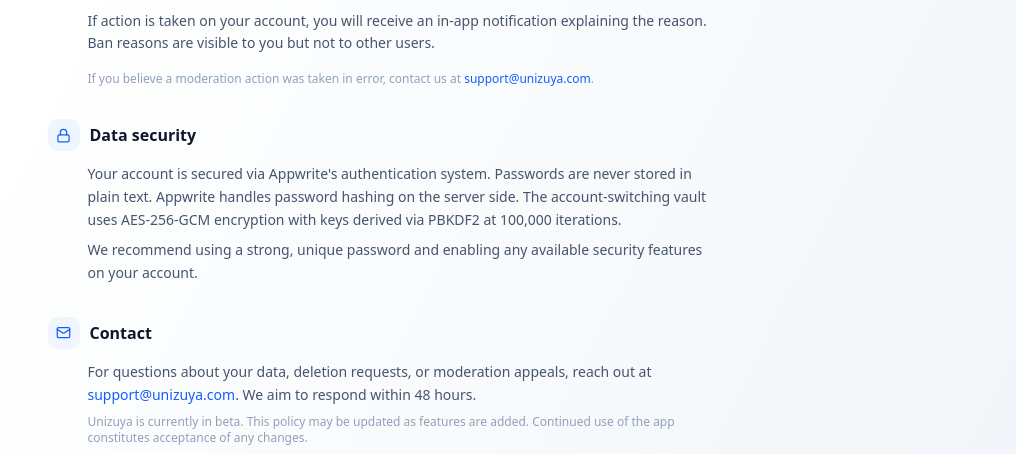
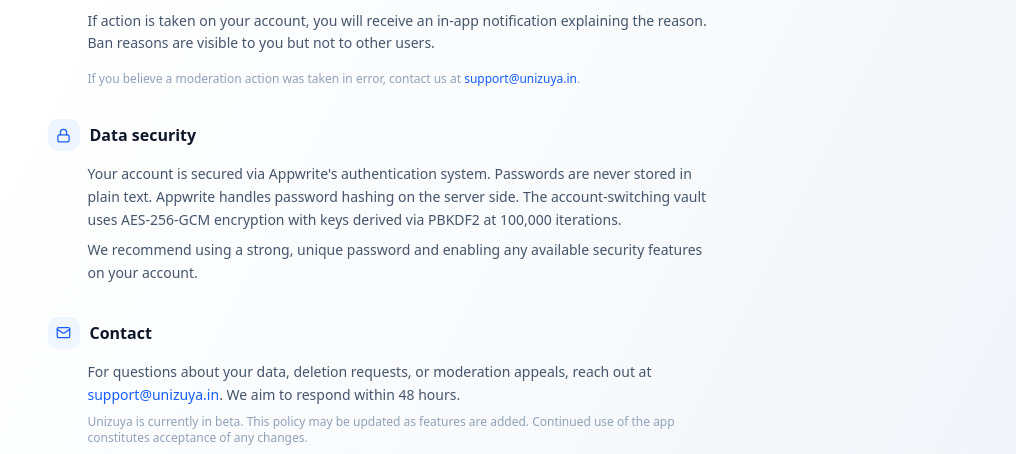
Before and after one commit to Harsh-Tayal007/Yorozuya-Campus, a React (Vite) app: page /privacy in a window 1280 px wide. Shown: the part 1995-2449 px from the top of the page, without its empty margins (249-1280 px from the left). Built offline with nearby package versions, Linux system fonts and the light colour scheme; no server answers.

Commit message:
Fix: Changed support mail to .in from .com across pages

```diff
--- a/src/components/forum/BannedBanner.jsx
+++ b/src/components/forum/BannedBanner.jsx
@@ -32,8 +32,8 @@ export default function BannedBanner() {
         )}
         <p className="text-slate-500 mt-1 text-xs">
           You can read content but cannot post or reply. Contact{" "}
-          <a href="mailto:support@unizuya.com" className="text-blue-400 hover:underline">
-            support@unizuya.com
+          <a href="mailto:support@unizuya.in" className="text-blue-400 hover:underline">
+            support@unizuya.in
           </a>{" "}
           to appeal.
         </p>
--- a/src/pages/auth/PrivacyPolicy.jsx
+++ b/src/pages/auth/PrivacyPolicy.jsx
@@ -186,9 +186,9 @@ const PrivacyPolicy = () => {
 
               <p className="text-xs text-slate-400 dark:text-slate-500">
                 If you believe a moderation action was taken in error, contact us at{" "}
-                <a href="mailto:support@unizuya.com"
+                <a href="mailto:support@unizuya.in"
                   className="text-blue-600 dark:text-blue-400 hover:underline font-medium">
-                  support@unizuya.com
+                  support@unizuya.in
                 </a>
                 .
               </p>
@@ -213,9 +213,9 @@ const PrivacyPolicy = () => {
             <p>
               For questions about your data, deletion requests, or moderation appeals,
               reach out at{" "}
-              <a href="mailto:support@unizuya.com"
+              <a href="mailto:support@unizuya.in"
                 className="text-blue-600 dark:text-blue-400 hover:underline font-medium">
-                support@unizuya.com
+                support@unizuya.in
               </a>
               . We aim to respond within 48 hours.
             </p>
--- a/src/pages/dashboard/NotificationsPage.jsx
+++ b/src/pages/dashboard/NotificationsPage.jsx
@@ -148,8 +148,8 @@ export default function NotificationsPage() {
                                 {notif.type === "ban" && (
                                     <div className="mx-4 mb-4 rounded-lg bg-red-500/10 border border-red-500/20 px-3 py-2 text-xs text-red-600 dark:text-red-300">
                                         You cannot post or reply while banned. Contact{" "}
-                                        <a href="mailto:support@unizuya.com" className="underline" onClick={e => e.stopPropagation()}>
-                                            support@unizuya.com
+                                        <a href="mailto:support@unizuya.in" className="underline" onClick={e => e.stopPropagation()}>
+                                            support@unizuya.in
                                         </a>{" "}
                                         to appeal.
                                     </div>
```
